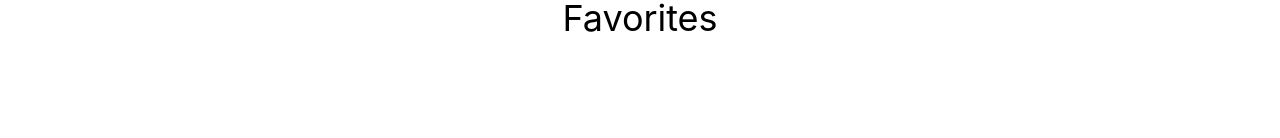
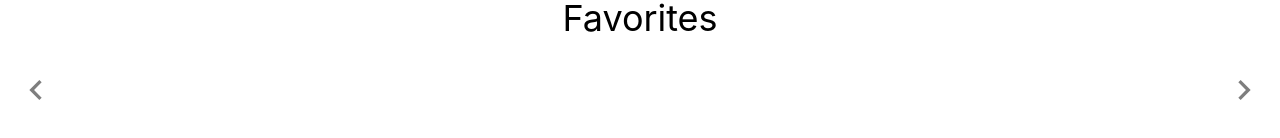
Before and after one commit to SDytewski/search, a React (Create React App) app: page / in a window 1280 px wide. Shown: the part 358-496 px from the top of the page. Built offline with nearby package versions, Linux system fonts and the light colour scheme.

Commit message:
styled favorites scroller

```diff
--- a/src/components/Movielist.js
+++ b/src/components/Movielist.js
@@ -213,9 +213,11 @@ function Movielist() {
                         )))
 
                         :
-                        <h1 className="text-7xl text-gray-800 uppercase tracking-wide text-center">
+
+                        <h1 align="center" className="text-7xl text-gray-800 uppercase tracking-wide text-center">
                           No Movies Found
                         </h1>
+
                       }
                       {/* </Grid> */}
 
@@ -231,18 +233,17 @@ function Movielist() {
 
             <div>
               <h1 align="center" className="text-4xl p-8">Favorites</h1>
-              <div container className="relative flex items-center">
+              <div className='relative flex items-center'>
+                    <div className='opacity-50 cursor-pointer hover:opacity-100' onClick={slideLeft}><MdChevronLeft size={40} /></div>
+                    <div id='slider' className="relative flex items-center w-full h-full overflow-x-scroll scroll whitespace-nowrap scroll-smooth scrollbar-hide">
                 {
 
                   (favorites.toReversed().map((movs, i) => (
 
 
-                    <div className="card" key={movs.id}>
+                    <div key={movs.id}>
                       {/* <Grid item xs={2}> */}
-                      <div
-                        sx={{ minWidth: 200, maxWidth: 200 }}
-                        style={{ display: "flex" }}
-                      >
+
 
                         <div
                           onMouseEnter={() => showButton(i)}
@@ -273,7 +274,8 @@ function Movielist() {
                             Delete HERE</button>
 
                         </div>
-                      </div>
+
+
                       {/* </Grid> */}
                     </div>
 
@@ -283,6 +285,8 @@ function Movielist() {
                   // </div>
                 }
               </div>
+              <div className='opacity-50 cursor-pointer hover:opacity-100' onClick={slideRight}> <MdChevronRight size={40} /> </div>
+            </div>
             </div>
 
 
```
